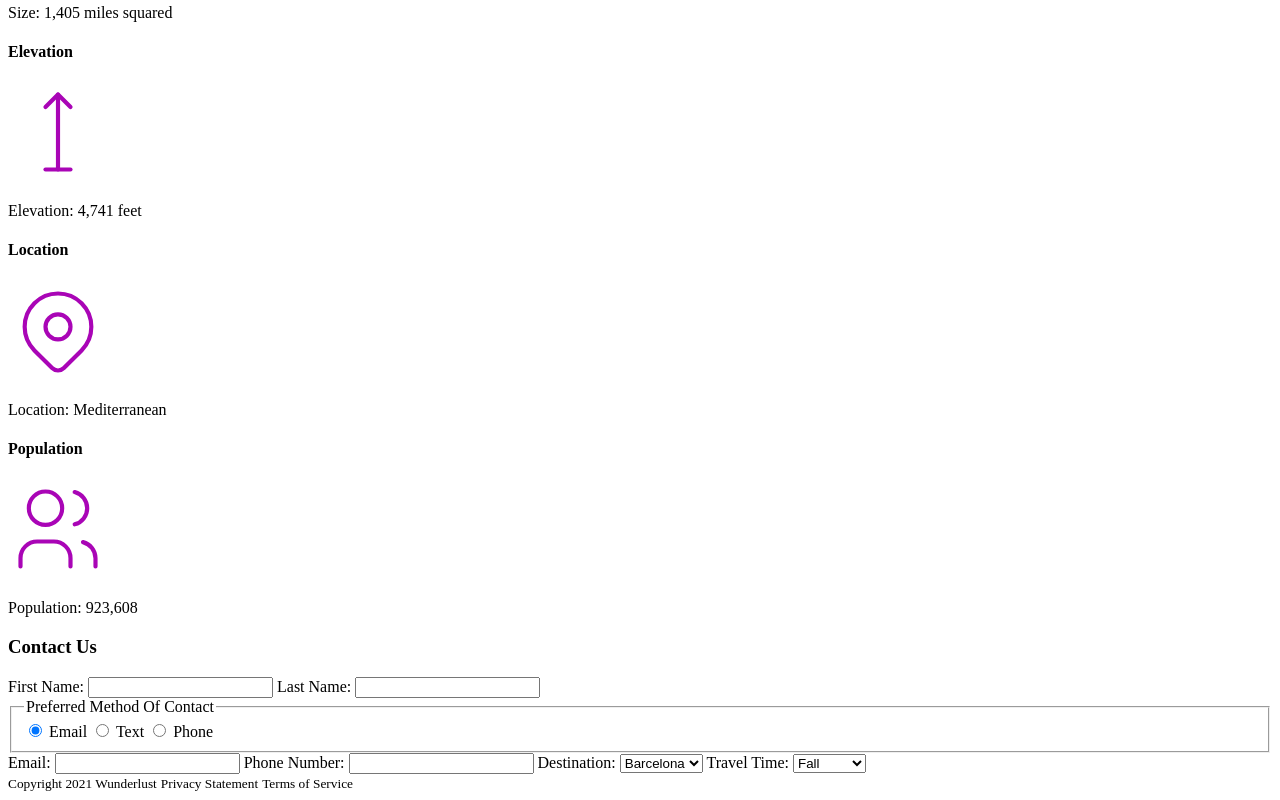
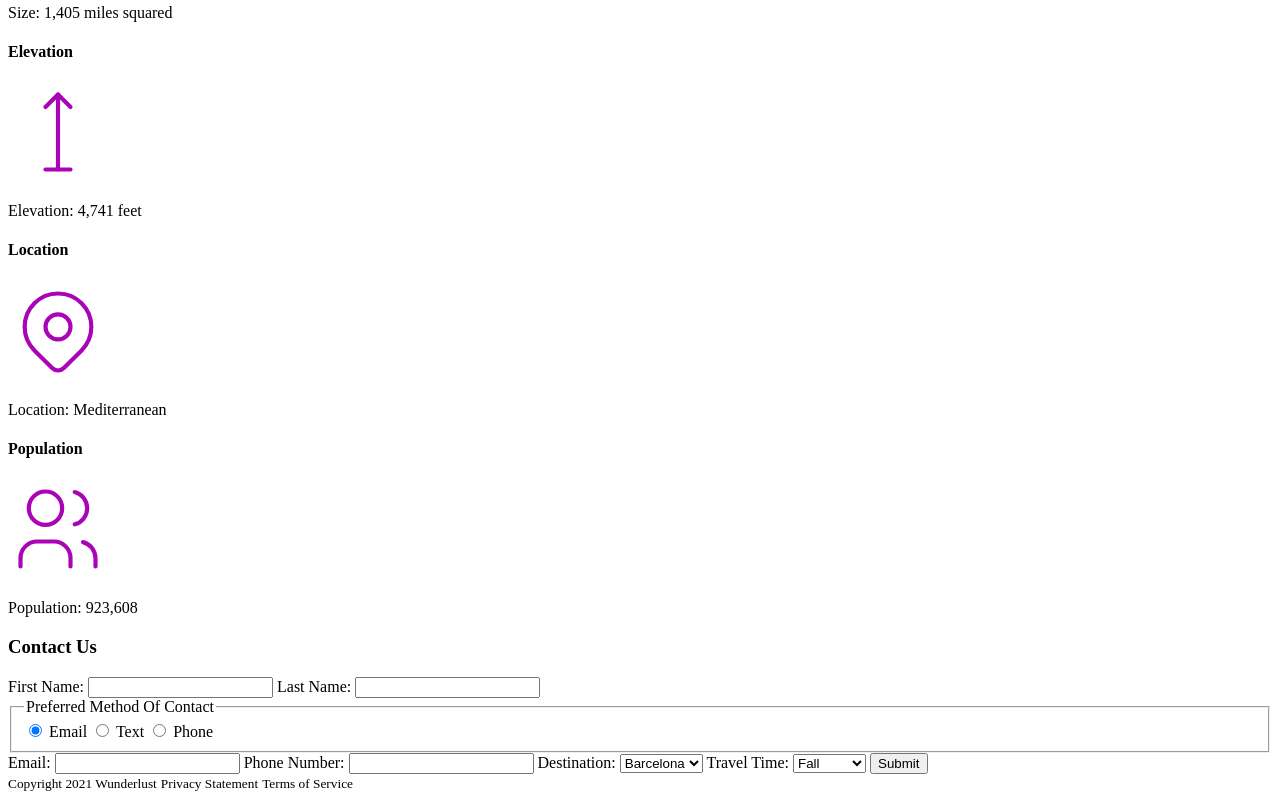
Before and after one commit to selint0/wunderlust, a plain HTML site: page index.html in a window 1280 px wide. Shown: the part 3622-4422 px from the top of the page. Drawn offline with Linux system fonts and the light colour scheme.

Commit message:
Update index.html

```diff
--- a/index.html
+++ b/index.html
@@ -255,6 +255,7 @@
               <option>Summer</option>
               <option>Flexible</option>
             </select>
+			    <input type="submit" name="submit" id="submit">
         </form>
       </section>
     </main>
```
